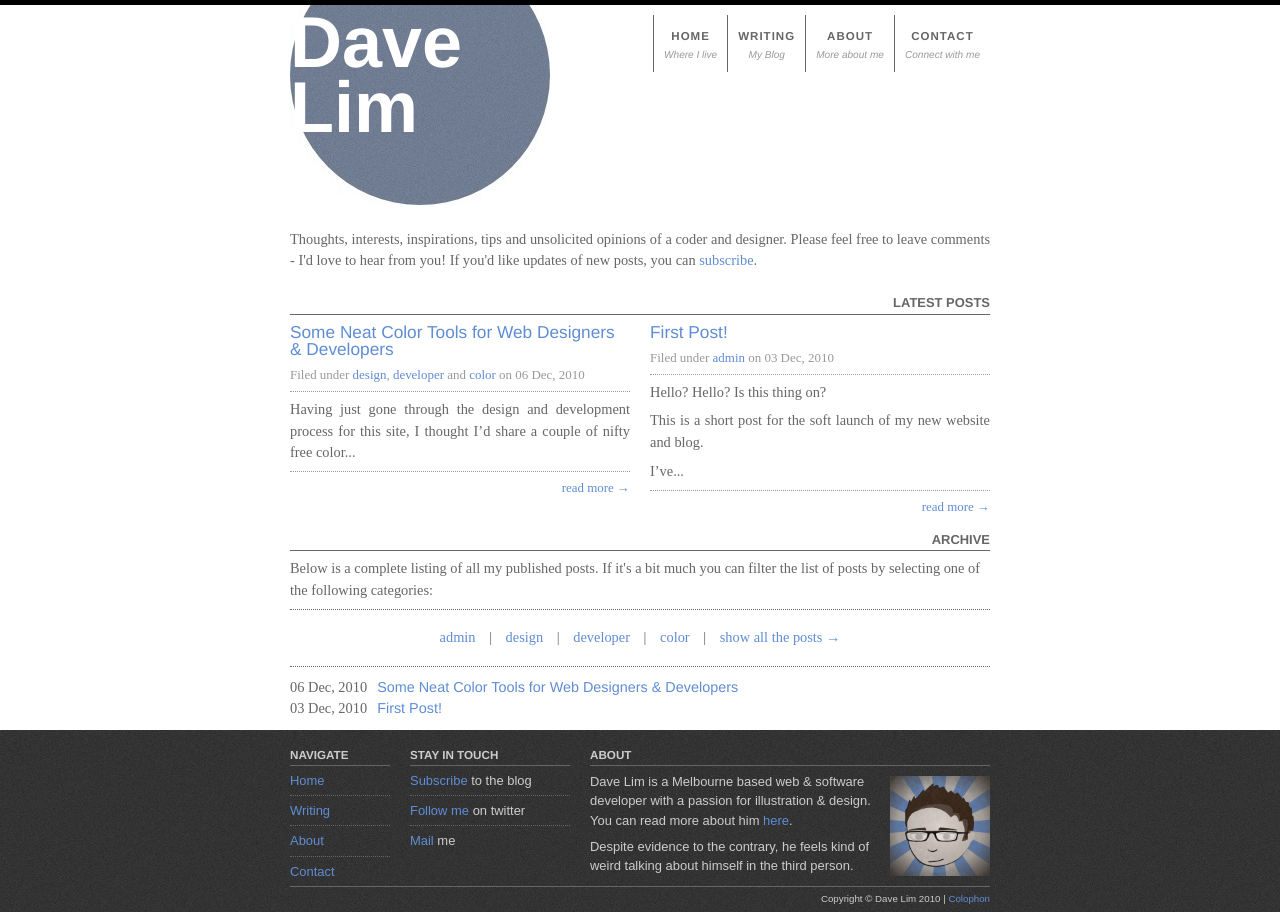
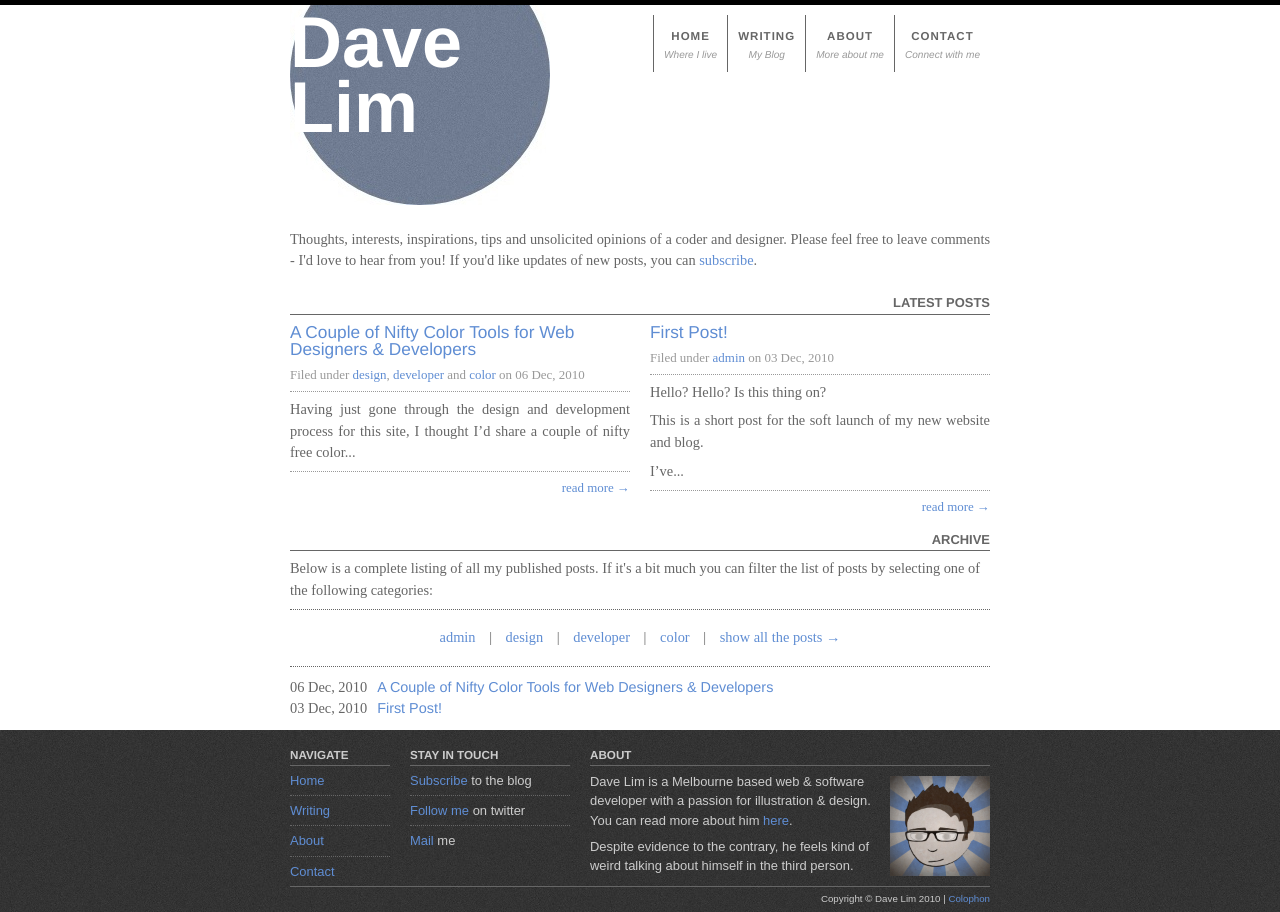
Before and after one commit to dlimiter/dlimiter.net, a Jekyll site: the page built from blog.html, in a window 1280 px wide. Built offline with Jekyll 4.4.1, drawn with Linux system fonts in a browser that asks for light colours; some web fonts are replaced.

Commit message:
Updated post and pulled commented kruft from site CSS.

```diff
--- a/_config.yml
+++ b/_config.yml
@@ -13,3 +13,4 @@ linkedin:     http://au.linkedin.com/in/dlimiter
 keywords:     design,development,software,illustration,css,html,ruby,rails,blog
 comments:     true
 feed:         http://feeds.feedburner.com/dlimiterdotnet
+ignore:       _blog
--- a/_posts/2010-12-06-neat-color-tools-for-web-designers-and-developers.markdown
+++ b/_posts/2010-12-06-nifty-color-tools-for-web-designers-and-developers.markdown
@@ -1,6 +1,6 @@
 ---
 layout:       post
-title:        Some Neat Color Tools for Web Designers & Developers
+title:        A Couple of Nifty Color Tools for Web Designers & Developers
 description:
 categories:
 - design
@@ -8,7 +8,7 @@ categories:
 - color
 ---
 
-Having just gone through the design and development process for this site, I thought I'd share a couple of nifty free color related web applications I've been using.
+Having just gone through the design and development process for this site, I thought I'd share a couple of nifty free color related web applications I've been playing around with.
 
 ### [Kuler][1]
 
--- a/css/site.css
+++ b/css/site.css
@@ -7,8 +7,6 @@
 }
 
 html, footer {
-/*  background-color: #333;
-*/
   background-image: url("../img/333.jpg");
   background-repeat: repeat;
 }
@@ -43,9 +41,16 @@ h2, h3 {
   margin: 0.5em 0 0.1em 0;
 }
 
+p {
+  margin: 0.5em 0 0.5em 0;
+}
 
 .container {
   margin:0 auto;
+}
+
+.lead-in {
+  margin-bottom: 1em;
 }
 
 a {
@@ -53,33 +58,18 @@ a {
 }
 
 a:link, a:visited, a:active  {
-/*  color:#6f916f;  */
   color:#5f8dd3;
 }
 
 a:hover {
-/*  border-bottom: 1px dotted #6f916f;*/
   border-bottom: 1px dotted #5f8dd3;
 }
 
-p {
-  margin: 0.5em 0 0.5em 0;
-}
-
-.lead-in {
-  margin-bottom: 1em;
-}
-
-
-/*
- * Nav
- */
 nav li {
   display: block;
   margin:0;
   padding:0;
 }
-
 
 /*
  * Header
@@ -96,7 +86,6 @@ header #my-name-is {
   background-repeat: no-repeat;
 }
 
-
 header h1 {
   padding-top:5px;
   font-size:5em;
@@ -104,7 +93,6 @@ header h1 {
   font-weight:bold;
   color:#fff;
   line-height:0.9;
-
 }
 
 nav#main li {
@@ -123,7 +111,6 @@ span.nav-main {
   text-transform: uppercase;
   font-weight: bold;
   font-size:0.8em;
-/*  color:#5f8dd3;*/
 }
 
 nav#main a {
@@ -144,7 +131,6 @@ nav#main a:link, nav#main a:visited, nav#main a:active  {
 
 nav#main a:hover {
   border-bottom: 0;
-/*  color:#6f916f;*/
   color:#5f8dd3;
 }
 
@@ -155,27 +141,21 @@ nav#main a:hover {
   padding:10px 0;
 }
 
-div#recent-posts ul {
+#recent-posts ul {
   margin:0;
   padding:0;
 }
-div#hello-world p{
+
+#hello-world p{
   margin-bottom: 10px;
   margin-top: 10px;
   font-size:2.5em;
   line-height:1.2;
 }
 
-div#hello-world {
+#hello-world {
   margin-bottom:20px;
 }
-/*article.post h3 {
-  font-size:1.3em;
-}*/
-
-/*.post.content.excerpt p {
-  font-size:0.9em;
-}*/
 
 .post.content {
   border-top: 1px dotted #999;
@@ -187,11 +167,6 @@ div#hello-world {
   text-align: justify;
 }
 
-/*.post.excerpt.byline p {
-  font-size:0.8em;
-  color:#999;
-}
-*/
 .post.byline p {
   font-size:0.9em;
   color:#999;
@@ -201,23 +176,23 @@ div#hello-world {
   font-size:0.9em;
   text-align: right;
 }
-div#post-archive-category-list {
+#post-archive-category-list {
   border-top:1px dotted #666;
   border-bottom:1px dotted #666;
   padding:10px;
 }
 
-div#post-archive-category-list p{
+#post-archive-category-list p{
   text-align: center;
 }
 
-div#post-archive-category-list a {
+#post-archive-category-list a {
  margin: 5px;
  padding: 5px;
 }
 
 
-div#post-archive-category-list a.selected {
+#post-archive-category-list a.selected {
   background-color:#ddd;
   -webkit-border-radius: 10px;
   -moz-border-radius: 10px;
@@ -249,28 +224,23 @@ nav#post-archive-list a.title {
   text-align:right;
 }
 
-/*.heading h3 {
-  font-size:0.8em;
-}*/
-
-
-div#circle-1 {
+#circle-1 {
   background-image: url("../img/small_circle_1.jpg");
 }
 
-div#circle-2 {
+#circle-2 {
   background-image: url("../img/small_circle_2.jpg");
 }
 
-div#circle-3 {
+#circle-3 {
   background-image: url("../img/small_circle_3.jpg");
 }
 
-div#circle-4 {
+#circle-4 {
   background-image: url("../img/small_circle_4.jpg");
 }
 
-div#circle-5 {
+#circle-5 {
   background-image: url("../img/small_circle_5.jpg");
 }
 
@@ -296,17 +266,11 @@ div#circle-5 {
  * Footer
  */
 footer {
-/*   background-color: #333;
-*/
-
-   color:#ccc;
-   margin:0;
-   padding:10px 0 5px 0;
-/*   font-family:"Helvetica Neue", Helvetica, Arial,sans-serif;  */
-font-family: "Droid Sans", Arial, sans-serif;;
-
-font-size:0.9em;
-
+  color:#ccc;
+  margin:0;
+  padding:10px 0 5px 0;
+  font-family: "Droid Sans", Arial, sans-serif;;
+  font-size:0.9em;
 }
 
 footer h1, footer h2, footer h3, footer h4, footer h5  {
@@ -315,20 +279,14 @@ footer h1, footer h2, footer h3, footer h4, footer h5  {
 }
 
 footer a:link, footer a:visited, footer a:active  {
-/*  color:#6f916f;  */
   color:#5f8dd3;
 }
 
 footer a:hover {
   border-bottom: none;
   color:#fff;
-/*  border-bottom: 1px dotted #5f8dd3;*/
 }
 
-/*footer p {
-  font-size: 0.9em;
-}
-*/
 footer #copyright {
   font-size:75%;
   width:100%;
```
